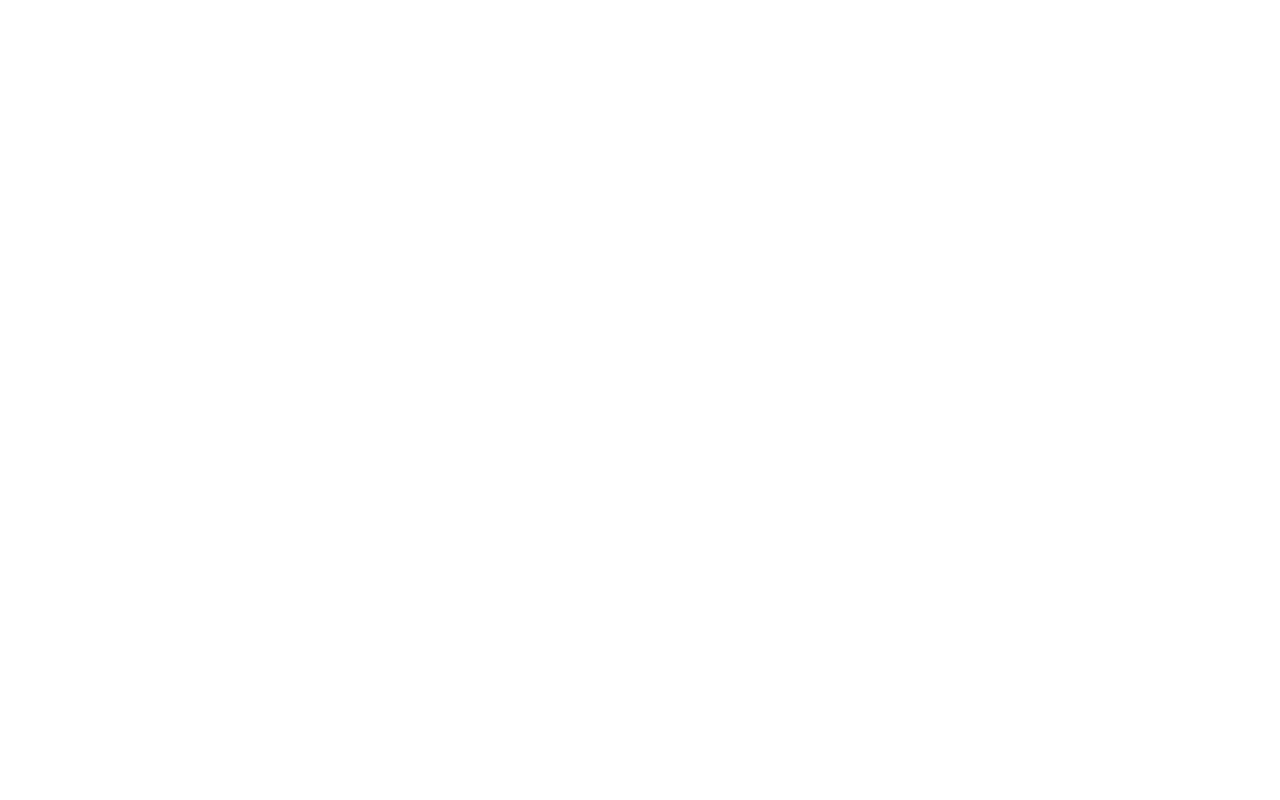
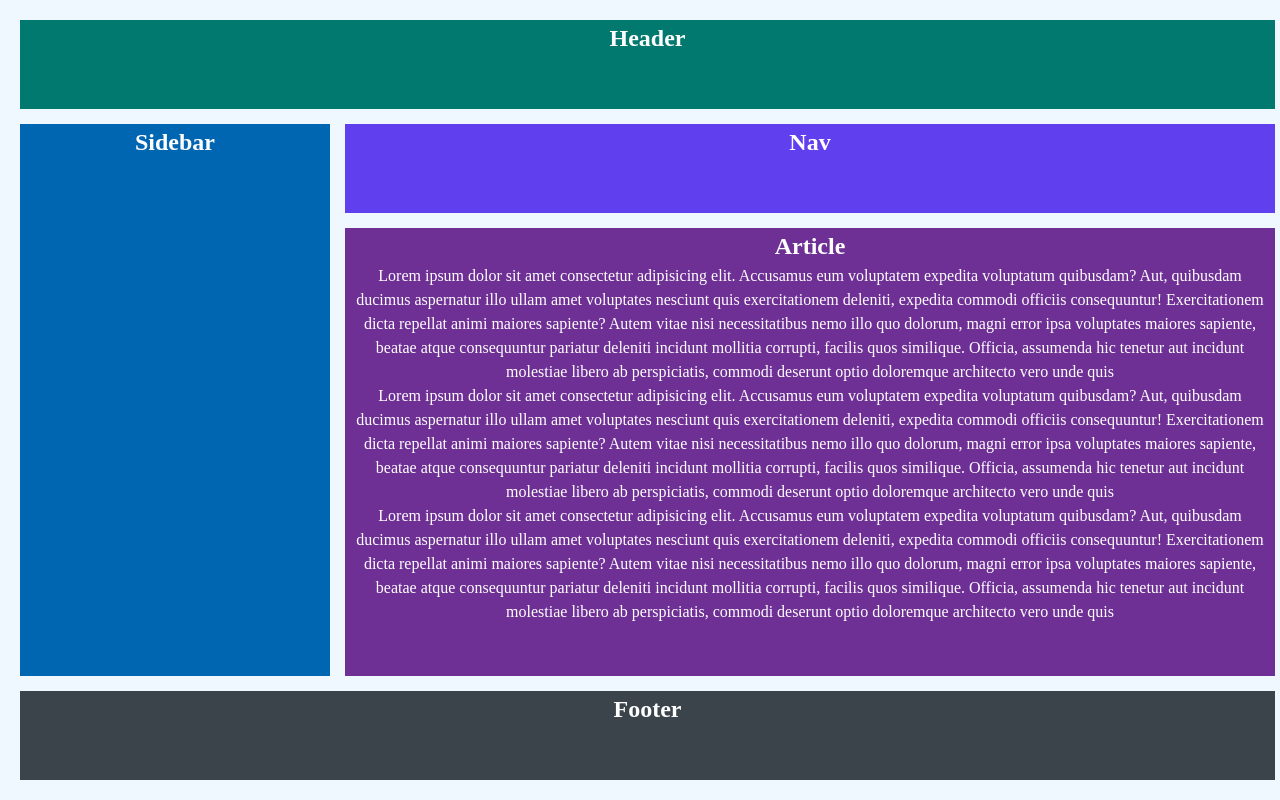
Before and after one commit to Alemba-Vivian/Holy-Grail-Layout-Grid, a plain HTML site: page index.html in a window 1280 px wide. Drawn offline with Linux system fonts and the light colour scheme.

Commit message:
finished the project using grid with spans

```diff
--- a/index.html
+++ b/index.html
@@ -7,6 +7,53 @@
     <title>The Holy Grail Layout with Grid</title>
 </head>
 <body>
+    <div class="grid-container">
+        <div class="layout header grid-column-span">
+            <h2>Header</h2>
+        </div>
+        <div class="layout sidebar grid-row-span">
+            <h2>Sidebar</h2>
+        </div>
+        <div class="layout nav">
+            <h2>Nav</h2>
+        </div>
+        <div class="layout artcle">
+            <h2>Article</h2>
+            <p>Lorem ipsum dolor sit amet consectetur adipisicing elit.
+                Accusamus eum voluptatem expedita voluptatum quibusdam? Aut,
+                quibusdam ducimus aspernatur illo ullam amet voluptates nesciunt
+                quis exercitationem deleniti, expedita commodi officiis consequuntur!
+                Exercitationem dicta repellat animi maiores sapiente? Autem vitae nisi
+                necessitatibus nemo illo quo dolorum, magni error ipsa voluptates maiores sapiente,
+                beatae atque consequuntur pariatur deleniti incidunt mollitia corrupti,
+                facilis quos similique. Officia, assumenda hic tenetur aut incidunt molestiae
+                libero ab perspiciatis, commodi deserunt optio doloremque architecto vero unde quis
+            </p>
+            <p>Lorem ipsum dolor sit amet consectetur adipisicing elit.
+                Accusamus eum voluptatem expedita voluptatum quibusdam? Aut,
+                quibusdam ducimus aspernatur illo ullam amet voluptates nesciunt
+                quis exercitationem deleniti, expedita commodi officiis consequuntur!
+                Exercitationem dicta repellat animi maiores sapiente? Autem vitae nisi
+                necessitatibus nemo illo quo dolorum, magni error ipsa voluptates maiores sapiente,
+                beatae atque consequuntur pariatur deleniti incidunt mollitia corrupti,
+                facilis quos similique. Officia, assumenda hic tenetur aut incidunt molestiae
+                libero ab perspiciatis, commodi deserunt optio doloremque architecto vero unde quis
+            </p>
+            <p>Lorem ipsum dolor sit amet consectetur adipisicing elit.
+                Accusamus eum voluptatem expedita voluptatum quibusdam? Aut,
+                quibusdam ducimus aspernatur illo ullam amet voluptates nesciunt
+                quis exercitationem deleniti, expedita commodi officiis consequuntur!
+                Exercitationem dicta repellat animi maiores sapiente? Autem vitae nisi
+                necessitatibus nemo illo quo dolorum, magni error ipsa voluptates maiores sapiente,
+                beatae atque consequuntur pariatur deleniti incidunt mollitia corrupti,
+                facilis quos similique. Officia, assumenda hic tenetur aut incidunt molestiae
+                libero ab perspiciatis, commodi deserunt optio doloremque architecto vero unde quis
+            </p>
+        </div>
+        <div class="layout footer grid-column-span">
+            <h2>Footer</h2>
+        </div>
+    </div>
 
 </body>
 </html>
--- a/style.css
+++ b/style.css
@@ -0,0 +1,77 @@
+:root{
+    --header-background-clr:#01796f;
+    --sidebar-background-clr:#0066b2;
+    --nav-background-clr: #603fef;
+    --article-background-clr: #6F3096;
+    --footer-background-clr:#3B444B;
+    --text-clr:white;
+}
+/* setting defaults */
+*{
+    box-sizing: border-box;
+    margin: 0;
+    padding: 0;
+}
+body{
+    min-height: 100vh;
+    text-rendering: optimizeSpeed;
+    line-height: 1.5;
+}
+
+body{
+    display: grid;
+    /* place-content: center; */
+    min-height: 100vh;
+    color: var(--text-clr);
+
+    background-color: aliceblue;
+}
+/* setting grid on the container grid */
+.grid-container{
+    display: grid;
+    gap: 15px;
+    grid-template-columns: 25% 75%;
+   text-align: center;
+   padding: 20px;
+    /* grid-template-rows: repeat(5, 1fr); */
+}
+
+/* spanning the elements */
+.grid-column-span{
+    grid-column: span 2;
+}
+.grid-row-span{
+    grid-row: span 2;
+}
+
+
+
+
+/* ----header-- */
+.layout:nth-child(1){
+    background-color: var(--header-background-clr);
+
+}
+/* --sidebar--- */
+.layout:nth-child(2){
+    background-color: var(--sidebar-background-clr);
+
+}
+/* --nav-- */
+.layout:nth-child(3){
+    background-color: var(--nav-background-clr);
+
+}
+
+/* --article-- */
+.layout:nth-child(4){
+    background-color: var(--article-background-clr);
+    padding-left: 10px;
+    padding-right: 10px;
+
+}
+/* --footer-- */
+.layout:nth-child(5){
+    background-color: var(--footer-background-clr);
+
+}
```
